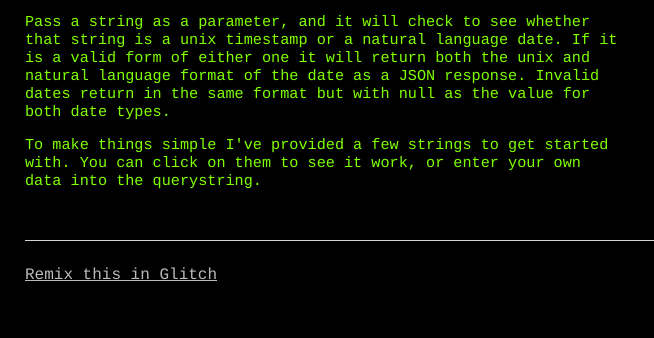
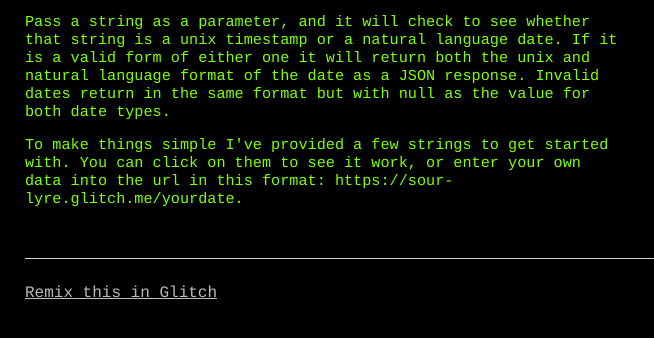
Before and after one commit to mamamu/sour-lyre, a website: page views/index.html in a window 1280 px wide. Shown: the part 104-442 px from the top of the page, without its empty margins (0-654 px from the left). Drawn offline with nearby package versions, Linux system fonts and the light colour scheme; no server answers.

Commit message:
🚝🔥 Updated with Glitch  (minor edit)

```diff
--- a/views/index.html
+++ b/views/index.html
@@ -23,7 +23,7 @@
       <p> Pass a string as a parameter, and it will check to see whether that string is a unix timestamp or a natural language date.  If it is a valid form of either one
       it will return both the unix and natural language format of the date as a JSON response.  Invalid dates return in the same format but with null as the value for both date types.</p>
       <p>
-        To make things simple I've provided a few strings to get started with.  You can click on them to see it work, or enter your own data into the querystring.
+        To make things simple I've provided a few strings to get started with.  You can click on them to see it work, or enter your own data into the url in this format: https://sour-lyre.glitch.me/yourdate.
       </p>
 
 
```
